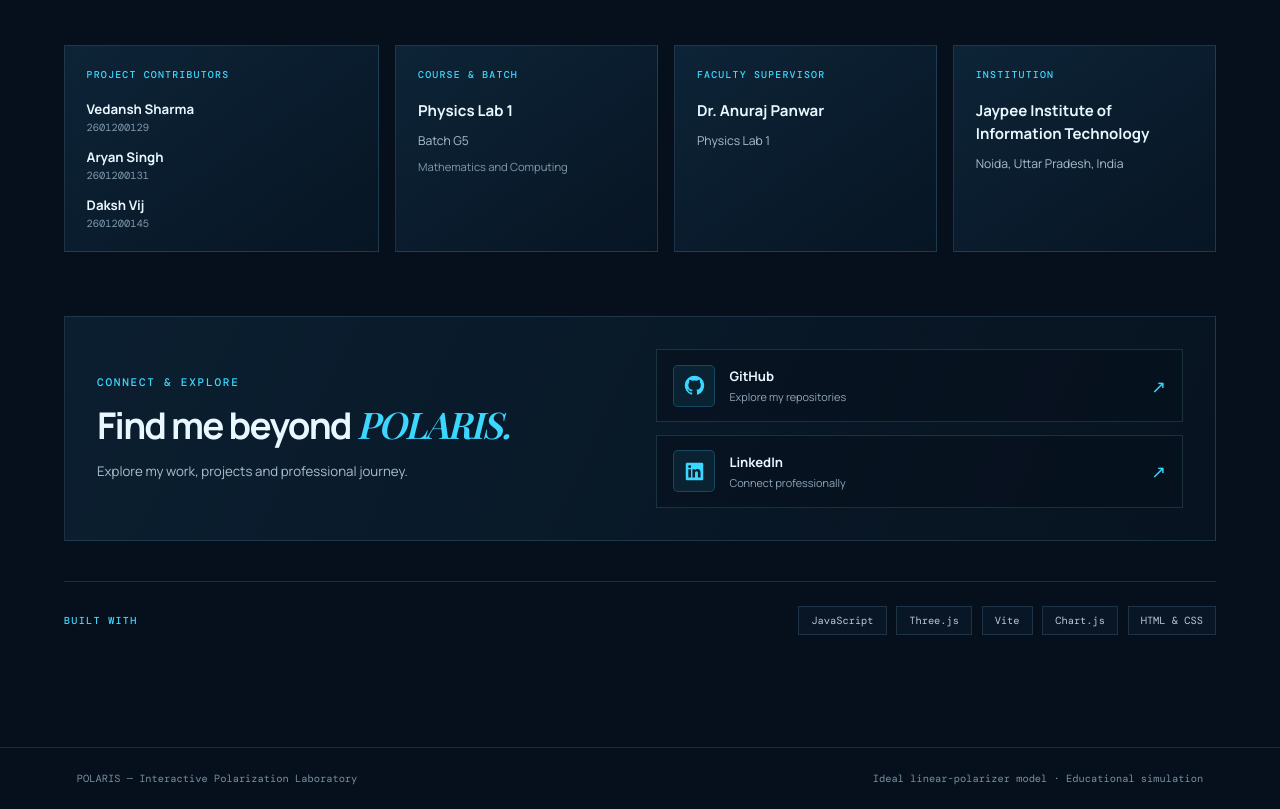
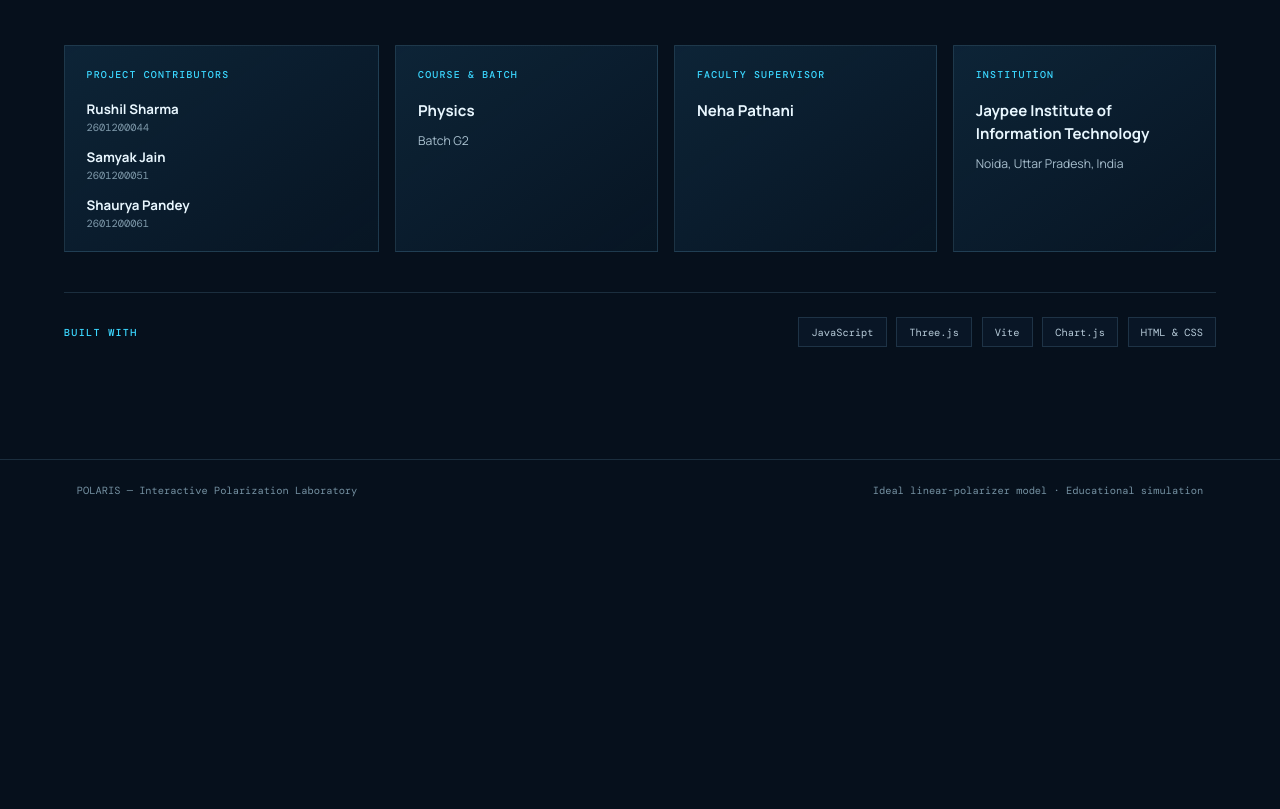
Before and after one commit to Vedansh186/POLARIS, a website built with Vite: page index.html in a window 1280 px wide. Shown: the part 2776-3585 px from the top of the page. After the commit the page ends 3297 px from the top, so only its background shows below. Built offline with nearby package versions, Linux system fonts and the light colour scheme; animation ran at ten frames a second; a web font is replaced by a local one.

Commit message:
Update index.html

```diff
--- a/index.html
+++ b/index.html
@@ -188,31 +188,29 @@
             <span class="card-label">PROJECT CONTRIBUTORS</span>
             <div class="contributor-list">
               <div>
-                <strong>Vedansh Sharma</strong>
-                <small>2601200129</small>
+                <strong>Rushil Sharma</strong>
+                <small>2601200044</small>
               </div>
               <div>
-                <strong>Aryan Singh</strong>
-                <small>2601200131</small>
+                <strong>Samyak Jain</strong>
+                <small>2601200051</small>
               </div>
               <div>
-                <strong>Daksh Vij</strong>
-                <small>2601200145</small>
+                <strong>Shaurya Pandey</strong>
+                <small>2601200061</small>
               </div>
             </div>
           </div>
 
           <div class="about-card">
             <span class="card-label">COURSE & BATCH</span>
-            <strong>Physics Lab 1</strong>
-            <p>Batch G5</p>
-            <small>Mathematics and Computing</small>
+            <strong>Physics</strong>
+            <p>Batch G2</p>
           </div>
 
           <div class="about-card">
             <span class="card-label">FACULTY SUPERVISOR</span>
-            <strong>Dr. Anuraj Panwar</strong>
-            <p>Physics Lab 1</p>
+            <strong>Neha Pathani</strong>
           </div>
 
           <div class="about-card">
@@ -221,56 +219,6 @@
             <p>Noida, Uttar Pradesh, India</p>
           </div>
 
-        </div>
-
-        <div class="about-connect">
-          <div class="connect-copy">
-            <p class="eyebrow">Connect & explore</p>
-            <h3>Find me beyond <em>POLARIS.</em></h3>
-            <p>Explore my work, projects and professional journey.</p>
-          </div>
-
-          <div class="social-links">
-
-            <a
-              href="https://github.com/Vedansh186"
-              target="_blank"
-              rel="noopener noreferrer"
-              class="social-card"
-              aria-label="Visit Vedansh's GitHub profile"
-            >
-              <div class="social-icon">
-                <svg viewBox="0 0 24 24" aria-hidden="true">
-                  <path fill="currentColor" d="M12 .9a11.1 11.1 0 0 0-3.51 21.63c.55.1.76-.24.76-.54v-2.1c-3.1.67-3.75-1.32-3.75-1.32-.5-1.29-1.24-1.63-1.24-1.63-1.02-.7.08-.69.08-.69 1.13.08 1.73 1.16 1.73 1.16 1 1.72 2.62 1.22 3.26.93.1-.72.39-1.22.71-1.5-2.47-.28-5.07-1.24-5.07-5.5 0-1.22.44-2.22 1.16-3-.12-.29-.5-1.42.11-2.96 0 0 .95-.3 3.05 1.15a10.6 10.6 0 0 1 5.55 0c2.11-1.45 3.05-1.15 3.05-1.15.61 1.54.23 2.67.11 2.96.72.78 1.16 1.78 1.16 3 0 4.27-2.6 5.21-5.08 5.49.4.35.76 1.02.76 2.06v3.05c0 .3.2.65.77.54A11.1 11.1 0 0 0 12 .9Z"/>
-                </svg>
-              </div>
-              <div>
-                <strong>GitHub</strong>
-                <small>Explore my repositories</small>
-              </div>
-              <span class="social-arrow">↗</span>
-            </a>
-
-            <a
-              href="https://www.linkedin.com/in/vedanshsharma11/"
-              target="_blank"
-              rel="noopener noreferrer"
-              class="social-card"
-              aria-label="Visit Vedansh's LinkedIn profile"
-            >
-              <div class="social-icon">
-                <svg viewBox="0 0 24 24" aria-hidden="true">
-                  <path fill="currentColor" d="M20.45 2H3.55C2.69 2 2 2.68 2 3.52v16.96c0 .84.69 1.52 1.55 1.52h16.9c.86 0 1.55-.68 1.55-1.52V3.52c0-.84-.69-1.52-1.55-1.52ZM7.93 18.9H4.95V9.3h2.98v9.6ZM6.44 8a1.73 1.73 0 1 1 0-3.46 1.73 1.73 0 0 1 0 3.46Zm12.47 10.9h-2.97v-4.67c0-1.11-.02-2.54-1.55-2.54-1.55 0-1.79 1.21-1.79 2.46v4.75H9.63V9.3h2.85v1.31h.04c.4-.75 1.37-1.55 2.82-1.55 3.01 0 3.57 1.98 3.57 4.55v5.29Z"/>
-                </svg>
-              </div>
-              <div>
-                <strong>LinkedIn</strong>
-                <small>Connect professionally</small>
-              </div>
-              <span class="social-arrow">↗</span>
-            </a>
-
-          </div>
         </div>
 
         <div class="tech-stack">
```
